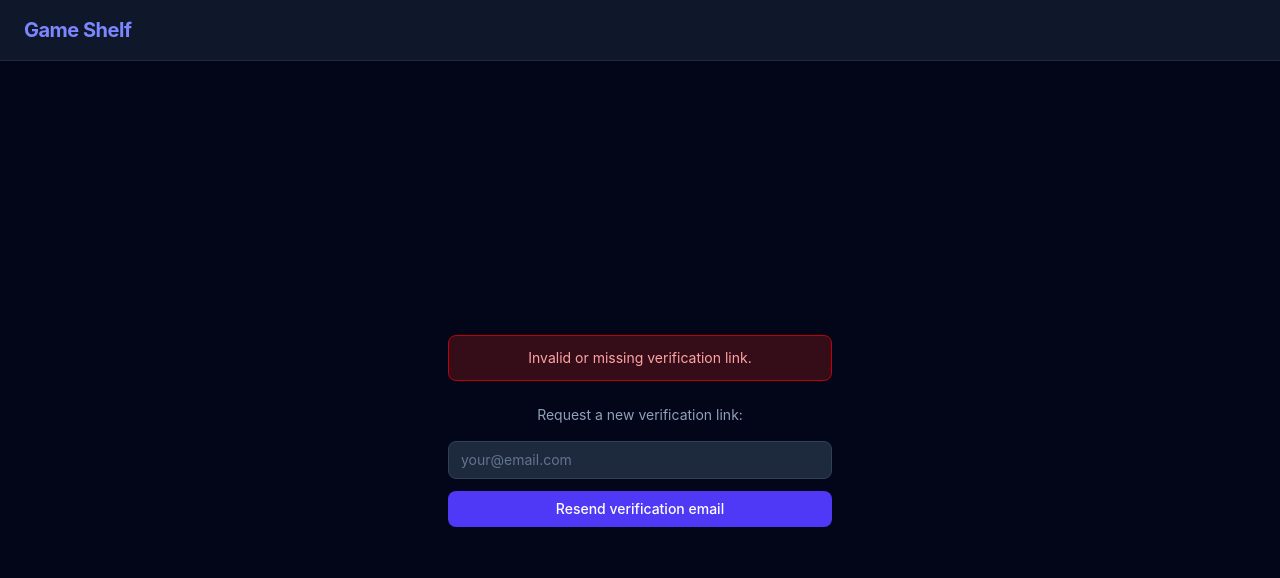
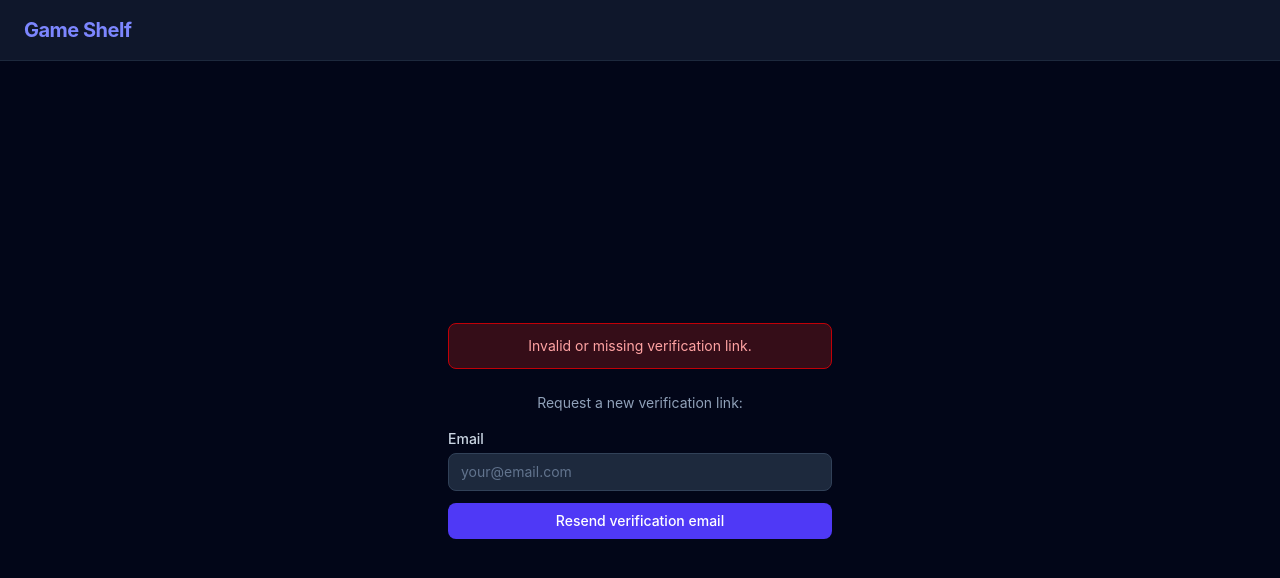
Before and after one commit to RobertLib/game-shelf-web, a React (Vite) app: page /verify-account in a window 1280 px wide. Shown: the top 578 px of the page. Built offline with nearby package versions, Linux system fonts and the light colour scheme; no server answers.

Commit message:
refactor: improve error handling in login and logout functions; enhance numeric ID validation in EditGamePage; update VerifyAccountPage to include label for email input

```diff
--- a/src/api/client.ts
+++ b/src/api/client.ts
@@ -67,10 +67,9 @@ async function request<T>(
   options: RequestInit = {},
 ): Promise<{ data: T; headers: Headers }> {
   const token = localStorage.getItem("token");
-  const headers: Record<string, string> = {
-    "Content-Type": "application/json",
-  };
+  const headers: Record<string, string> = {};
   if (token) headers["Authorization"] = `Bearer ${token}`;
+  if (options.body) headers["Content-Type"] = "application/json";
 
   const response = await fetch(`${API_URL}${path}`, {
     ...options,
--- a/src/contexts/AuthProvider.tsx
+++ b/src/contexts/AuthProvider.tsx
@@ -9,15 +9,18 @@ export function AuthProvider({ children }: { children: React.ReactNode }) {
 
   const login = useCallback(async (email: string, password: string) => {
     const result = await api.login(email, password);
-    if (result.token) {
-      localStorage.setItem("token", result.token);
-      setToken(result.token);
+    if (!result.token) {
+      throw new Error("Login failed: no token received.");
     }
+    localStorage.setItem("token", result.token);
+    setToken(result.token);
   }, []);
 
   const logout = useCallback(async () => {
     try {
       await api.logout();
+    } catch {
+      // ignore server error — always log out locally
     } finally {
       localStorage.removeItem("token");
       setToken(null);
--- a/src/pages/EditGamePage.tsx
+++ b/src/pages/EditGamePage.tsx
@@ -5,7 +5,7 @@ import { GameForm } from "../components/GameForm";
 
 export function EditGamePage() {
   const { id } = useParams<{ id: string }>();
-  const numericId = id ? Number(id) : null;
+  const numericId = id && !isNaN(Number(id)) ? Number(id) : null;
   const navigate = useNavigate();
   const queryClient = useQueryClient();
 
--- a/src/pages/VerifyAccountPage.tsx
+++ b/src/pages/VerifyAccountPage.tsx
@@ -92,7 +92,15 @@ export function VerifyAccountPage() {
                     {resendError}
                   </div>
                 )}
+                <div>
+                  <label
+                    htmlFor="resend-email"
+                    className="mb-1 block text-sm font-medium text-slate-300"
+                  >
+                    Email
+                  </label>
                   <input
+                    id="resend-email"
                     type="email"
                     value={resendEmail}
                     onChange={(e) => setResendEmail(e.target.value)}
@@ -101,6 +109,7 @@ export function VerifyAccountPage() {
                     autoComplete="email"
                     className={inputClass}
                   />
+                </div>
                 <button
                   type="submit"
                   disabled={resendStatus === "sending"}
```
Lines whose indentation alone changed are shown as unchanged.
